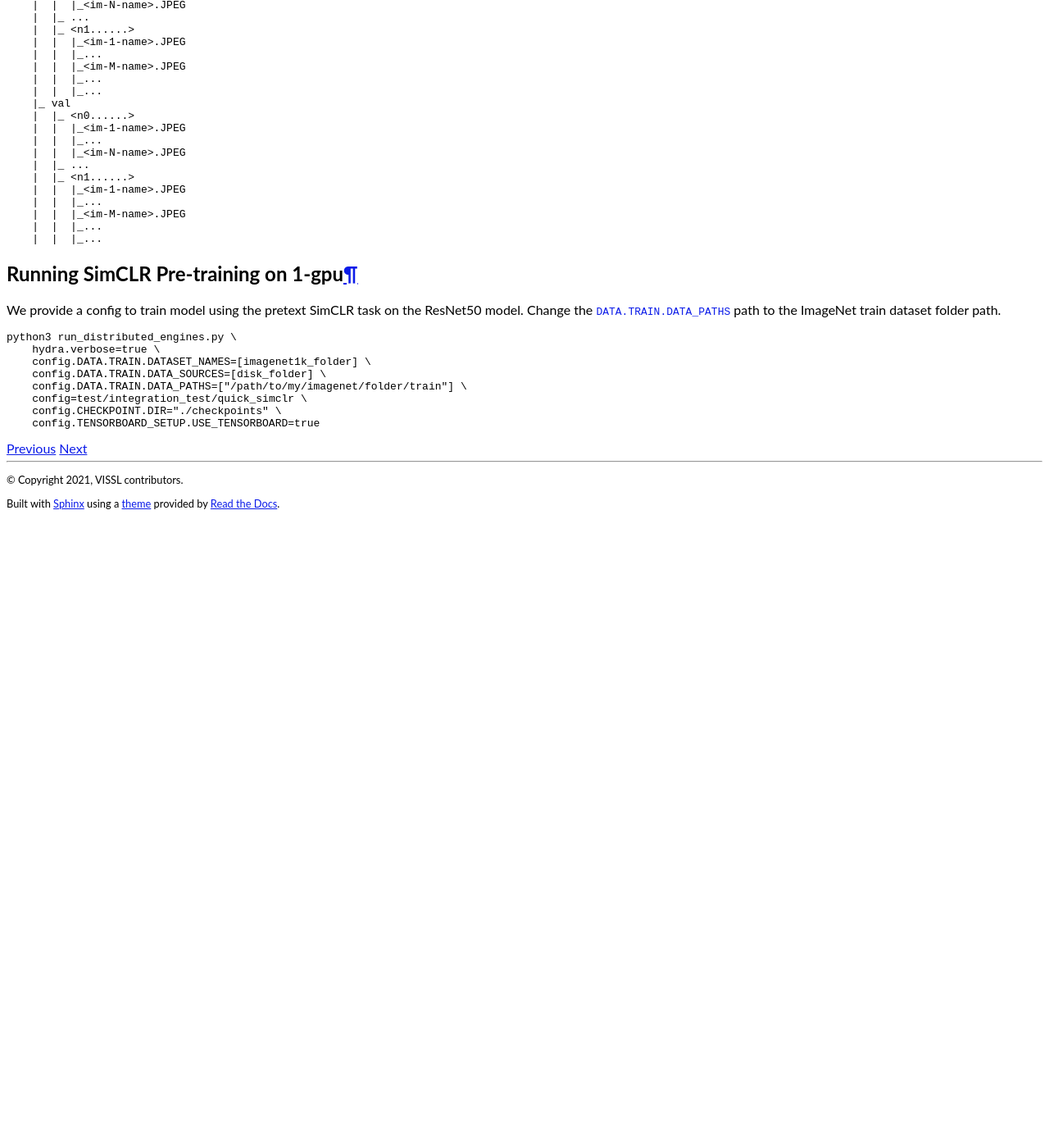
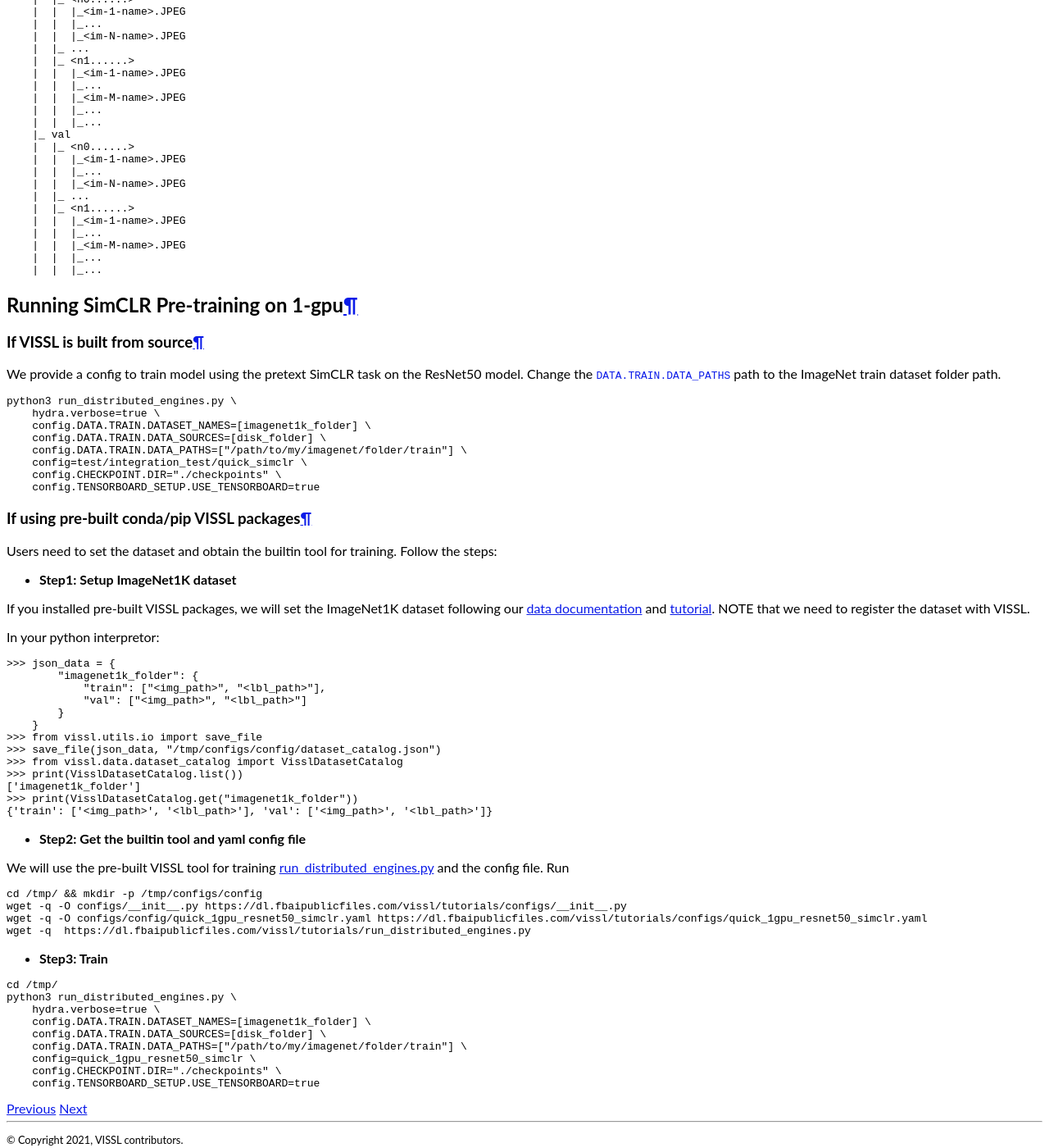
Before and after one commit to facebookresearch/vissl, a Sphinx documentation site: the page built from docs/source/getting_started.rst, in a window 1280 px wide and 1400 px high, scrolled down 8278 px. Shown: the whole window at 82% size. Built offline with Sphinx 7.4.7 and the Read the Docs theme 2.0.0, drawn with Linux system fonts in a browser that asks for light colours; before the commit the page ends 8908 px from its top, so only the background shows below that; some of the changed text lies outside the part shown.

Commit message:
Update getting_started.rst

```diff
--- a/docs/source/getting_started.rst
+++ b/docs/source/getting_started.rst
@@ -49,6 +49,9 @@
 Running SimCLR Pre-training on 1-gpu
 ------------------------------------------
 
+If VISSL is built from source
+~~~~~~~~~~~~~~~~~~~~~~~~~~~~~~~~~~~
+
 We provide a config to train model using the pretext SimCLR task on the ResNet50 model.
 Change the :code:`DATA.TRAIN.DATA_PATHS` path to the ImageNet train dataset folder path.
 
@@ -62,3 +65,57 @@
     	config=test/integration_test/quick_simclr \
     	config.CHECKPOINT.DIR="./checkpoints" \
     	config.TENSORBOARD_SETUP.USE_TENSORBOARD=true
+
+
+If using pre-built conda/pip VISSL packages
+~~~~~~~~~~~~~~~~~~~~~~~~~~~~~~~~~~~~~~~~~~~~~~~~~~
+
+Users need to set the dataset and obtain the builtin tool for training. Follow the steps:
+
+- **Step1: Setup ImageNet1K dataset**
+If you installed pre-built VISSL packages, we will set the ImageNet1K dataset following our `data documentation <https://vissl.readthedocs.io/en/latest/vissl_modules/data.html>`_ and `tutorial <https://colab.research.google.com/drive/1CCuZ50BN99JcOB6VEPytVi_i2tSMd7A3#scrollTo=KPGCiTsXZeW3>`_. NOTE that we need to register
+the dataset with VISSL.
+
+In your python interpretor:
+
+.. code-block:: bash
+
+	>>> json_data = {
+		"imagenet1k_folder": {
+		    "train": ["<img_path>", "<lbl_path>"],
+		    "val": ["<img_path>", "<lbl_path>"]
+		}
+	    }
+	>>> from vissl.utils.io import save_file
+	>>> save_file(json_data, "/tmp/configs/config/dataset_catalog.json")
+	>>> from vissl.data.dataset_catalog import VisslDatasetCatalog
+	>>> print(VisslDatasetCatalog.list())
+	['imagenet1k_folder']
+	>>> print(VisslDatasetCatalog.get("imagenet1k_folder"))
+	{'train': ['<img_path>', '<lbl_path>'], 'val': ['<img_path>', '<lbl_path>']}
+
+
+- **Step2: Get the builtin tool and yaml config file**
+We will use the pre-built VISSL tool for training `run_distributed_engines.py <https://github.com/facebookresearch/vissl/blob/stable/tools/run_distributed_engines.py>`_ and the config file. Run
+
+.. code-block:: bash
+
+	cd /tmp/ && mkdir -p /tmp/configs/config
+	wget -q -O configs/__init__.py https://dl.fbaipublicfiles.com/vissl/tutorials/configs/__init__.py
+	wget -q -O configs/config/quick_1gpu_resnet50_simclr.yaml https://dl.fbaipublicfiles.com/vissl/tutorials/configs/quick_1gpu_resnet50_simclr.yaml
+	wget -q  https://dl.fbaipublicfiles.com/vissl/tutorials/run_distributed_engines.py
+
+
+- **Step3: Train**
+
+.. code-block:: bash
+
+	cd /tmp/
+	python3 run_distributed_engines.py \
+	    hydra.verbose=true \
+	    config.DATA.TRAIN.DATASET_NAMES=[imagenet1k_folder] \
+	    config.DATA.TRAIN.DATA_SOURCES=[disk_folder] \
+	    config.DATA.TRAIN.DATA_PATHS=["/path/to/my/imagenet/folder/train"] \
+	    config=quick_1gpu_resnet50_simclr \
+	    config.CHECKPOINT.DIR="./checkpoints" \
+	    config.TENSORBOARD_SETUP.USE_TENSORBOARD=true
```
